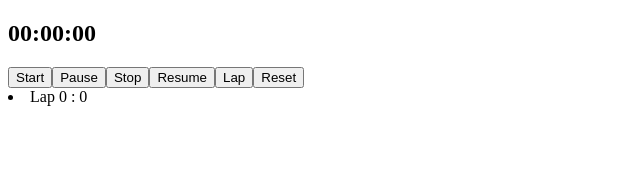
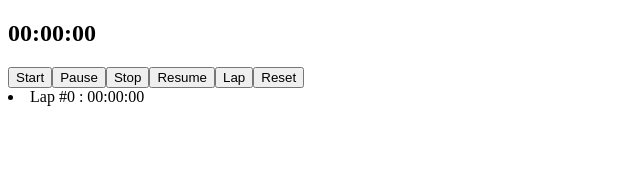
Before and after one commit to Shopify/eng-intern-assessment-react, a React app: page / in a window 1280 px wide. Both pictures are taken after a click on the button "Lap". Shown: the top 178 px of the page, without its empty margins (0-640 px from the left). Built offline with nearby package versions, Linux system fonts and the light colour scheme.

Commit message:
Make laps display time in 00:00:00 format

```diff
--- a/src/StopWatch.tsx
+++ b/src/StopWatch.tsx
@@ -26,21 +26,19 @@ export default function StopWatch() {
         setCounter(0)
     }
 
-    function getMilliseconds() : string {
-        return (counter%1000).toLocaleString('en-US', {minimumIntegerDigits: 2}).slice(0,2)
-    }
-    function getSeconds() : string {
-        var seconds = Math.floor(counter/1000)%60
-        return seconds.toLocaleString('en-US', {minimumIntegerDigits: 2})
-    }
-    function getMinutes() : string {
-        var minutes = Math.floor(counter/1000)/60
-        return minutes.toLocaleString('en-US', {minimumIntegerDigits: 2, maximumFractionDigits: 0})
+    function getDisplayText(givenMilliseconds: number) : string {
+        let milliseconds = givenMilliseconds%1000
+        let seconds = Math.floor(givenMilliseconds/1000)%60
+        let minutes = Math.floor(givenMilliseconds/1000/60)
+
+        let formatTime = (time: number) => {return time.toLocaleString('en-US', {minimumIntegerDigits: 2, maximumFractionDigits: 0})};
+
+        return `${formatTime(minutes)}:${formatTime(seconds)}:${formatTime(milliseconds)}`;
     }
 
     return(
         <div>
-            <h1>{getMinutes()}:{getSeconds()}:{getMilliseconds()}</h1>
+            <h1>{getDisplayText(counter)}</h1>
             <div>
                 <StopWatchButton onClick={() => { setIsRunning(true) }} content='Start'></StopWatchButton>
                 <StopWatchButton onClick={() => { setIsRunning(false) }} content='Pause'></StopWatchButton>
@@ -51,7 +49,7 @@ export default function StopWatch() {
             </div>
             <div id='lap-list' data-testid='lap-list'>
                 {lapList.map( (lap, index) => (
-                    <li>Lap {index} : {lap}</li>
+                    <li id={`lap-${index}`}>Lap #{index} : {getDisplayText(lap)}</li>
                 ))}
             </div>
         </div>
```
